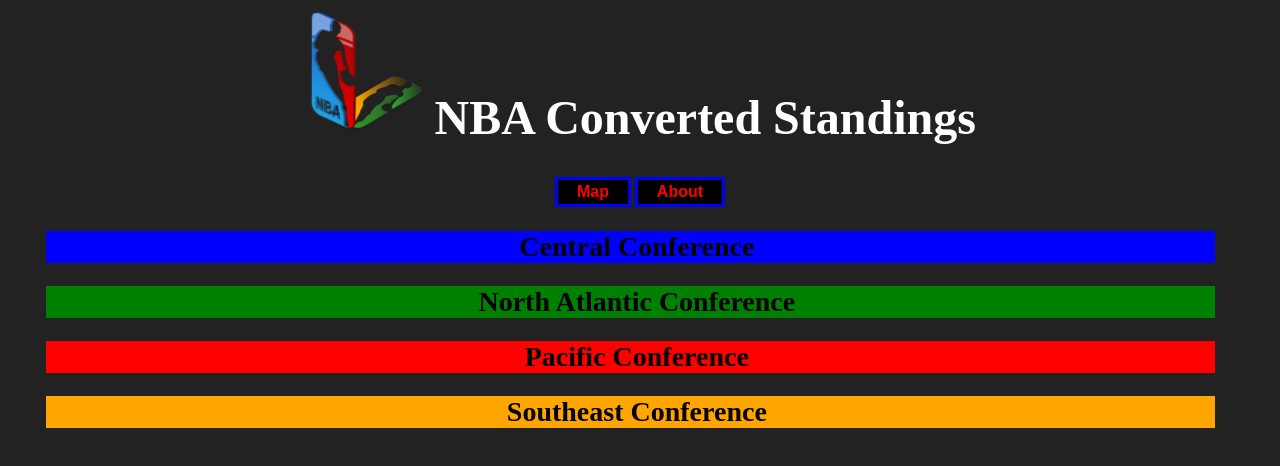
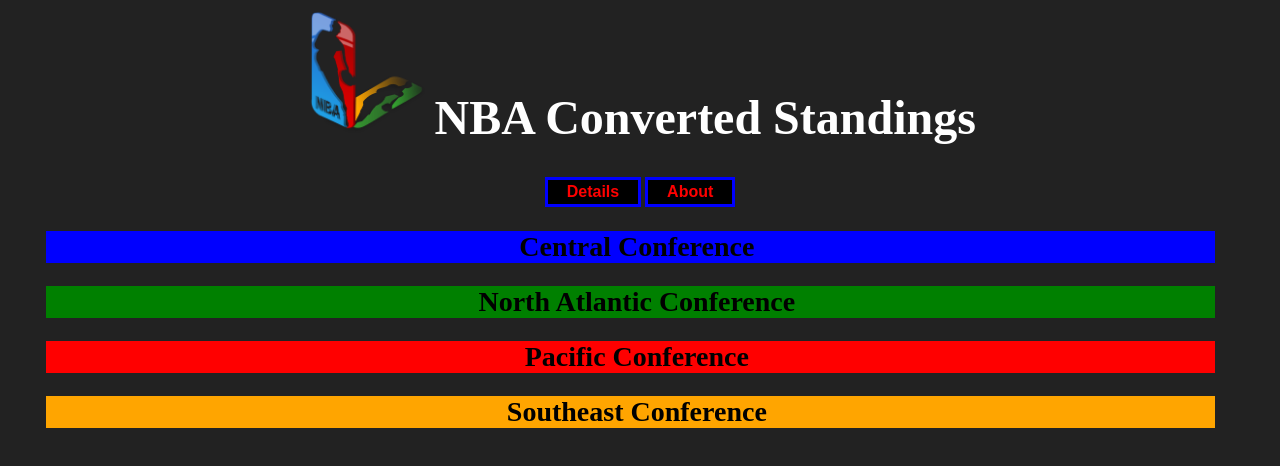
Before and after one commit to QuincyD/standings, a plain HTML site: page index.html in a window 1280 px wide. Drawn offline with nearby package versions, Linux system fonts and the light colour scheme; no server answers.

Commit message:
Link text changed from map to details

```diff
--- a/index.html
+++ b/index.html
@@ -21,7 +21,7 @@
     <h1 class='in_line'>NBA Converted Standings</h1>
 </div>
 
-<a href="map.html"><button>Map</button></a>
+<a href="map.html"><button>Details</button></a>
 <a href="about.html"><button>About</button></a>
 
 <h2 id='central_title' class='conf_title'>Central Conference</h2>
```
